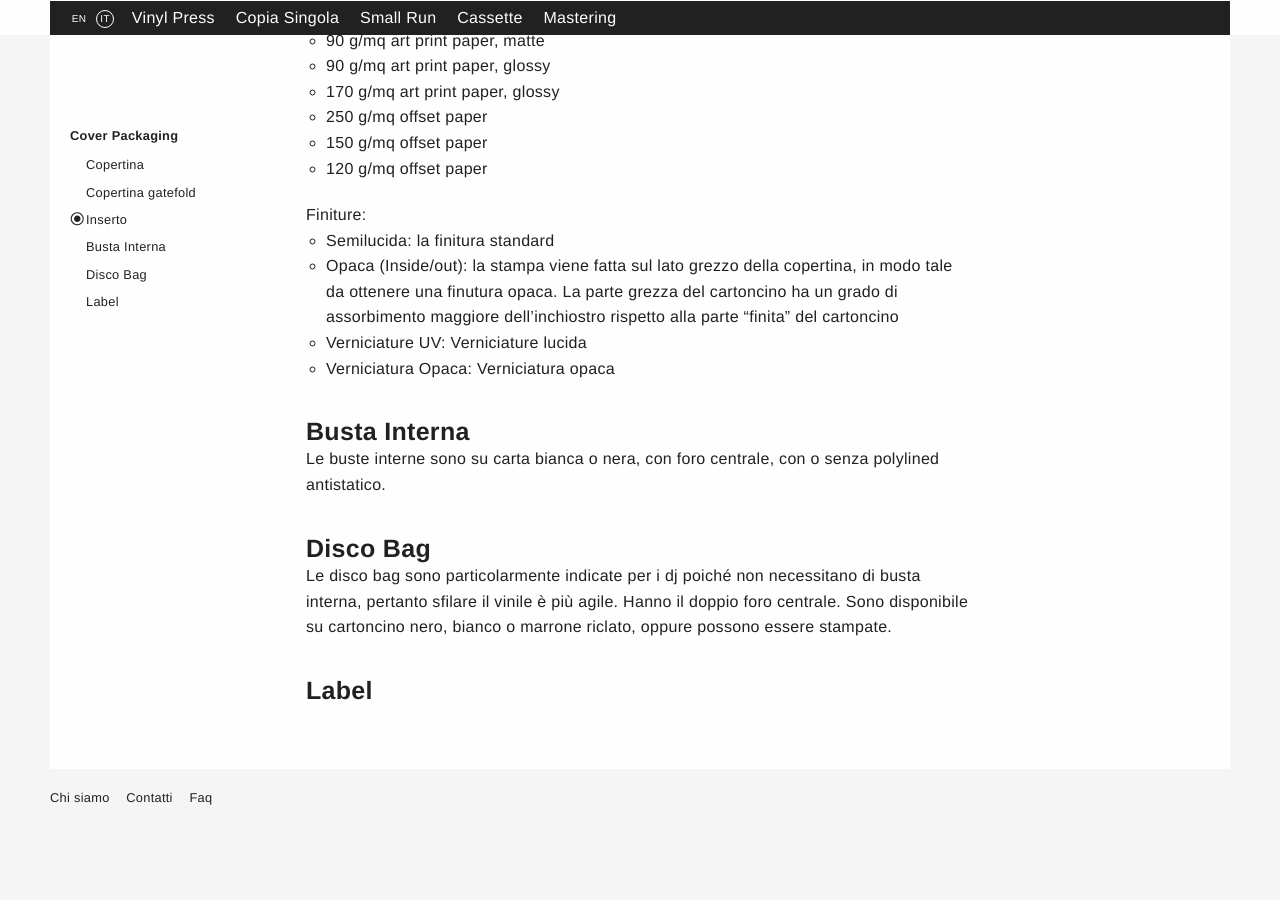
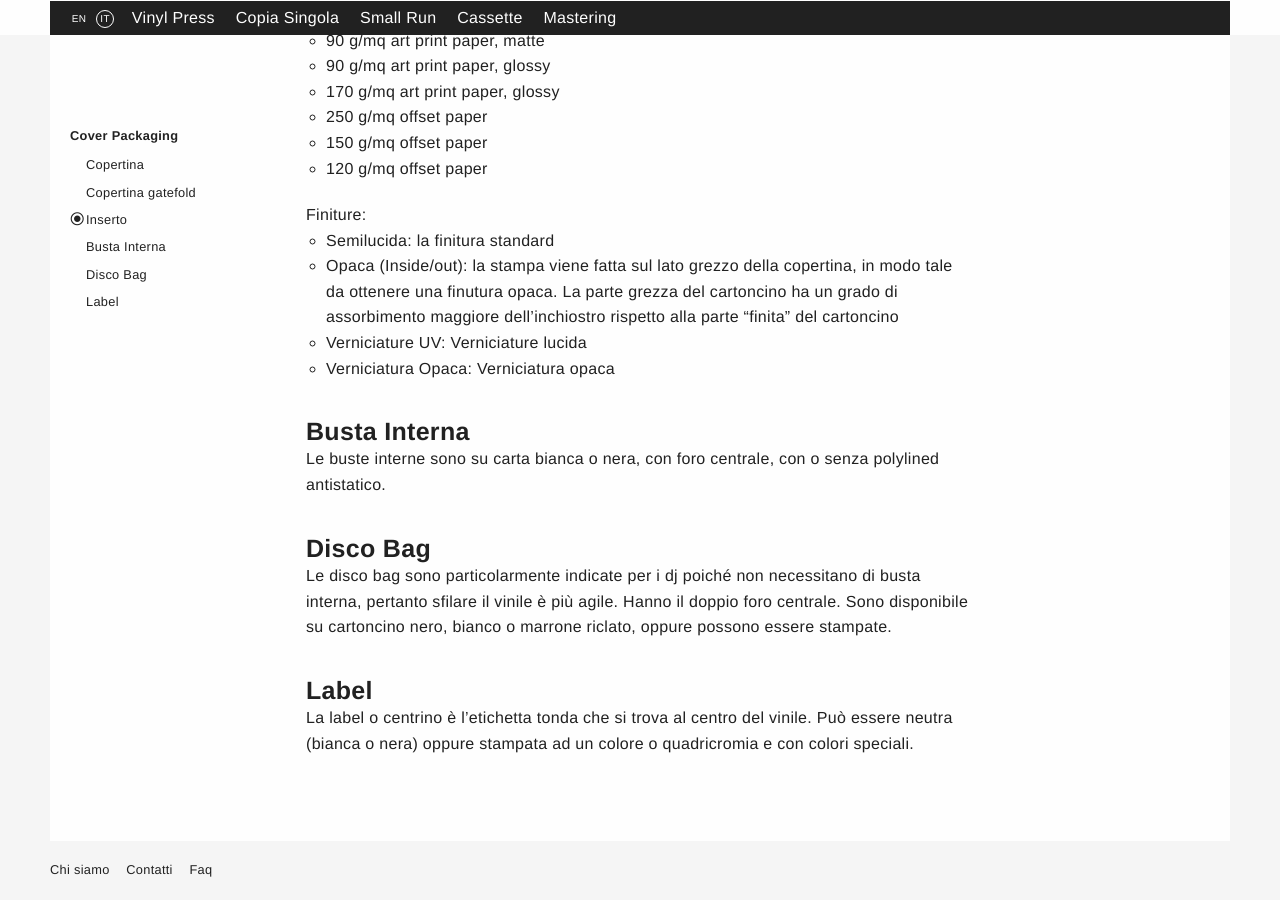
Before and after one commit to Vinilificio/Vinilificio.github.io, a Jekyll site: the page built from _pages/cover-packaging.md, in a window 1280 px wide and 900 px high, scrolled down 2956 px. Built offline with Jekyll 4.4.1, drawn with Linux system fonts in a browser that asks for light colours; before the commit the page ends 3784 px from its top, so only the background shows below that.

Commit message:
Update cover-packaging.md

```diff
--- a/_pages/cover-packaging.md
+++ b/_pages/cover-packaging.md
@@ -109,3 +109,5 @@ Le disco bag sono particolarmente indicate per i dj poiché non necessitano di b
 
 
 ### Label
+
+La label o centrino è l'etichetta tonda che si trova al centro del vinile. Può essere neutra (bianca o nera) oppure stampata ad un colore o quadricromia e con colori speciali.
```
